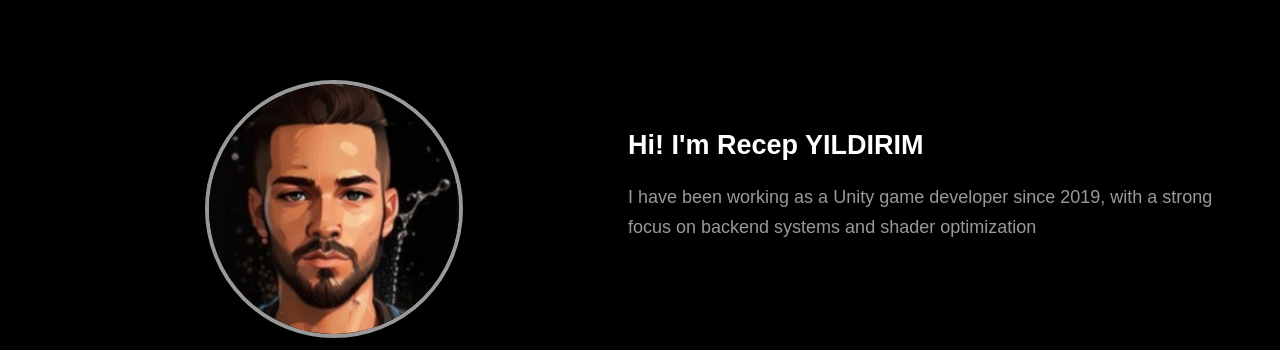
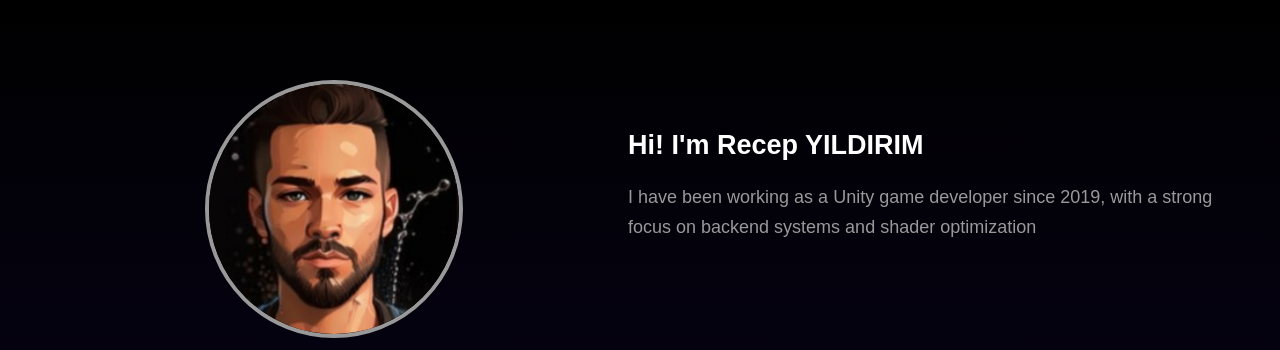
Before and after one commit to recepyildirim638/recepyildirim638.github.io, a plain HTML site: page index.html in a window 1280 px wide. Shown: the top 350 px of the page. Drawn offline with Linux system fonts and the light colour scheme.

Commit message:
Update default.css

```diff
--- a/css/default.css
+++ b/css/default.css
@@ -1,5 +1,6 @@
 body {
-    background: #000;
+    background: rgb(0,0,0);
+    background: linear-gradient(180deg, rgba(0,0,0,1) 0%, rgba(9,3,29,1) 53%, rgba(0,0,0,1) 100%);
     color: #999;
     font-family: sans-serif, Segoe UI,Arial,Tahoma;
     font-size: 18px;
```
